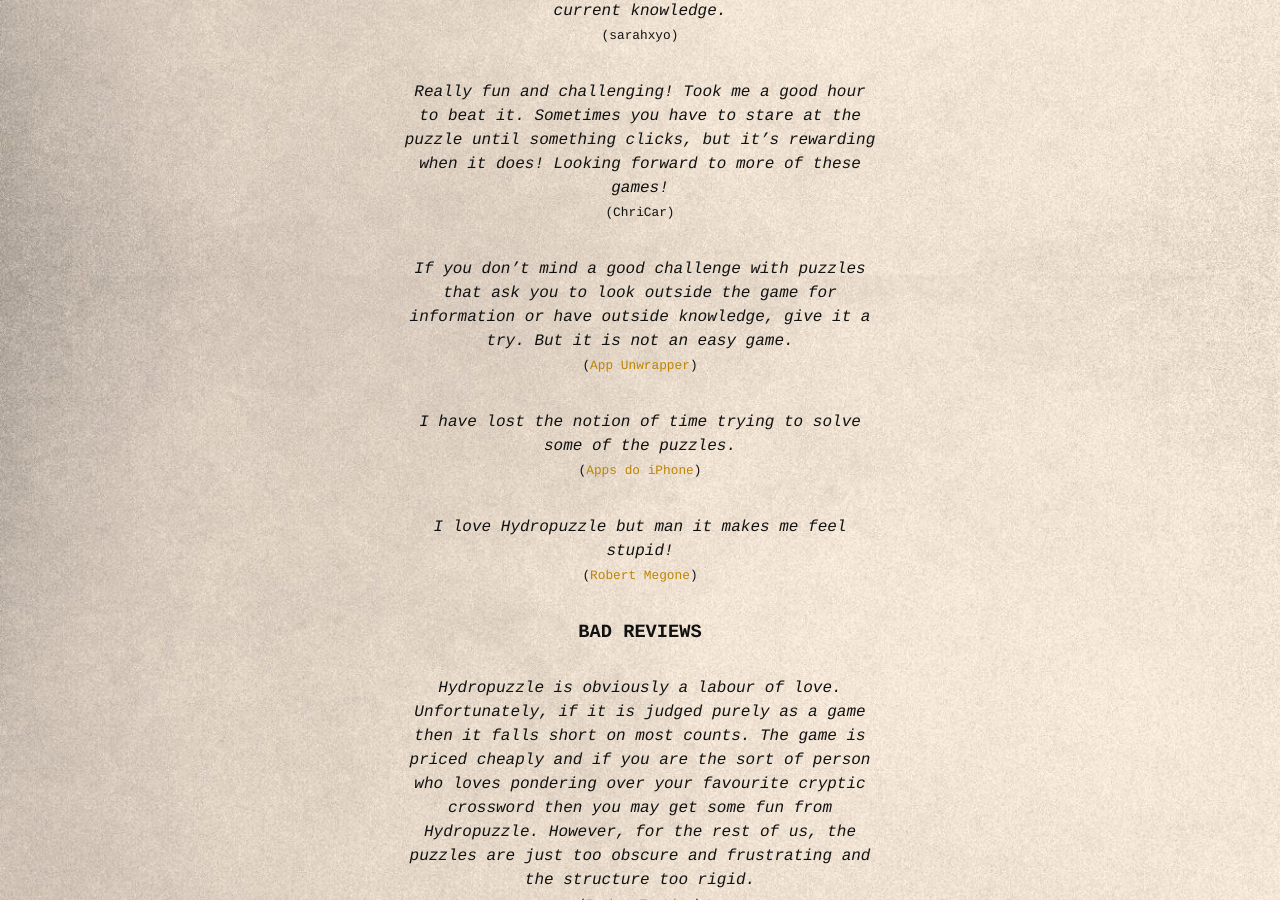
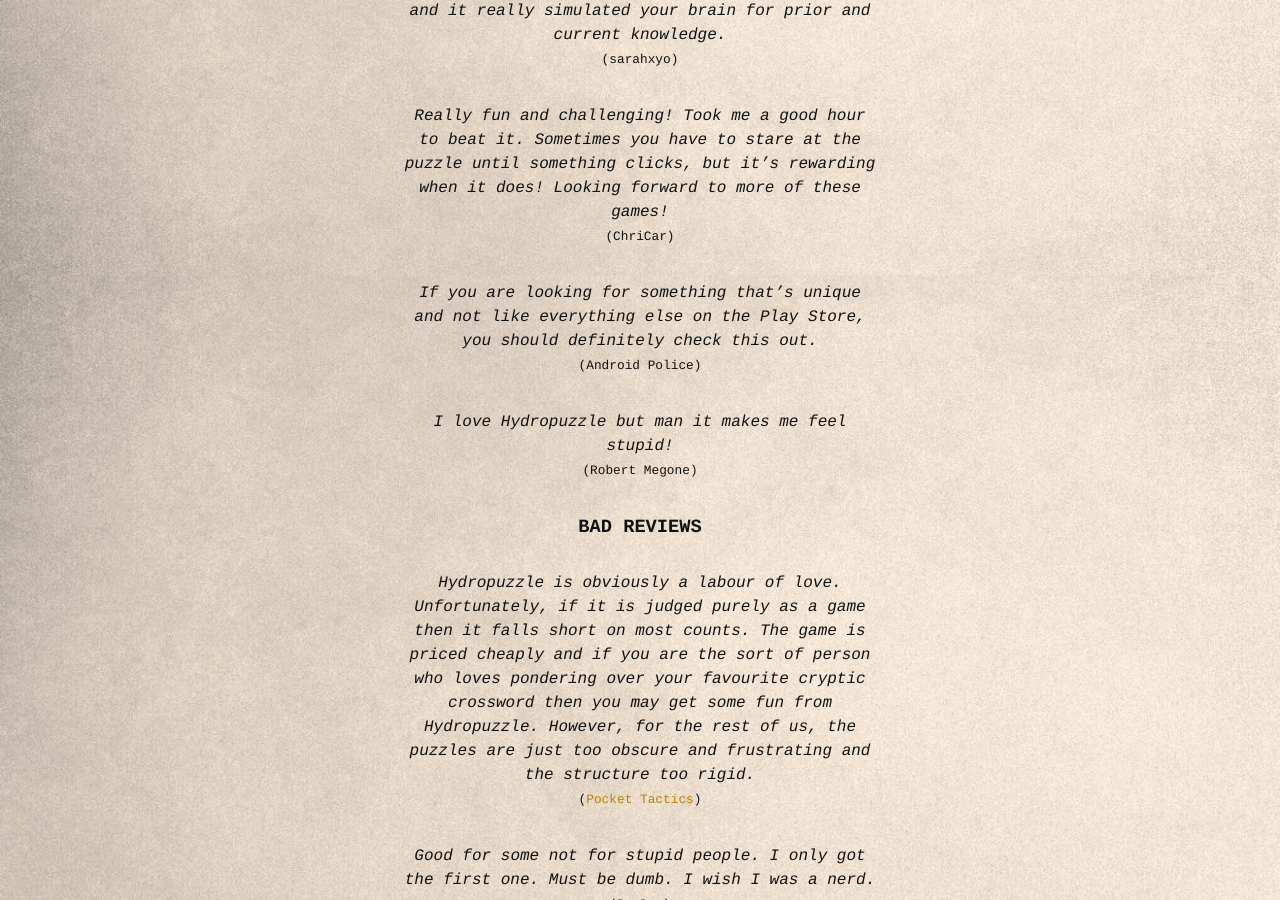
Before and after one commit to sobstel/sobstel.github.com, a Jekyll site: the page built from hydropuzzle/reviews.md, in a window 1280 px wide and 900 px high, scrolled down 1992 px. Built offline with Jekyll 4.4.1, drawn with Linux system fonts in a browser that asks for light colours; some of the changed text lies outside the part shown.

Commit message:
It's kind of fun to do the impossible

```diff
--- a/_data/hydropuzzle_repos.yml
+++ b/_data/hydropuzzle_repos.yml
@@ -2,7 +2,7 @@
 - name: hydropuzzle
   full_name: hydropuzzle/hydropuzzle
   html_url: https://github.com/hydropuzzle/hydropuzzle
-  description: Surreal puzzle adventure for iOS and Android. Built with React Native.
+  description: Surreal tech adventure for iOS and Android. Built with React Native.
   fork: false
   stargazers_count: 4
 - name: react-native-animatable-unmountable
--- a/hydropuzzle/reviews.md
+++ b/hydropuzzle/reviews.md
@@ -11,6 +11,7 @@
 [Mój Mac Magazyn](/hydropuzzle/reviews/mmm/),
 [Canard PC](/hydropuzzle/reviews/canardpc/),
 [Apps do iPhone](/hydropuzzle/reviews/appsdoiphone/),
+[Android Police](https://www.androidpolice.com/2018/12/08/26-best-new-android-games-released-this-week-including-hydropuzzle-marching-order-and-age-of-civilizations-ii/),
 [App Unwrapper](https://appunwrapper.com/2018/02/20/my-week-unwrapped-january-20-2018/),
 [Pocket Tactics](https://www.pockettactics.com/reviews/review-hydropuzzle/),
 [AppAdvice](https://appadvice.com/appnn/2018/02/todays-apps-gone-free-hydropuzzle-pinz-sentence-builder-master-and-more),
@@ -65,14 +66,11 @@
 _Really fun and challenging! Took me a good hour to beat it. Sometimes you have to stare at the puzzle until something clicks, but it’s rewarding when it does! Looking forward to more of these games!_
 <br><small>(ChriCar)</small>
 
-_If you don't mind a good challenge with puzzles that ask you to look outside the game for information or have outside knowledge, give it a try. But it is not an easy game._
-<br><small>([App Unwrapper](https://appunwrapper.com/2018/02/20/my-week-unwrapped-january-20-2018/))</small>
-
-_I have lost the notion of time trying to solve some of the puzzles._
-<br><small>([Apps do iPhone](/hydropuzzle/reviews/appsdoiphone "Hydropuzzle review"))</small>
+_If you are looking for something that's unique and not like everything else on the Play Store, you should definitely check this out._
+<br><small>(Android Police)</small>
 
 _I love Hydropuzzle but man it makes me feel stupid!_
-<br><small>([Robert Megone](https://twitter.com/robertmegone/))</small>
+<br><small>(Robert Megone)</small>
 
 ### BAD REVIEWS
 
```
Also changed, not shown: other parts of hydropuzzle/reviews.md (+1 -1 lines), hydropuzzle/press.md (+1 -2 lines).
